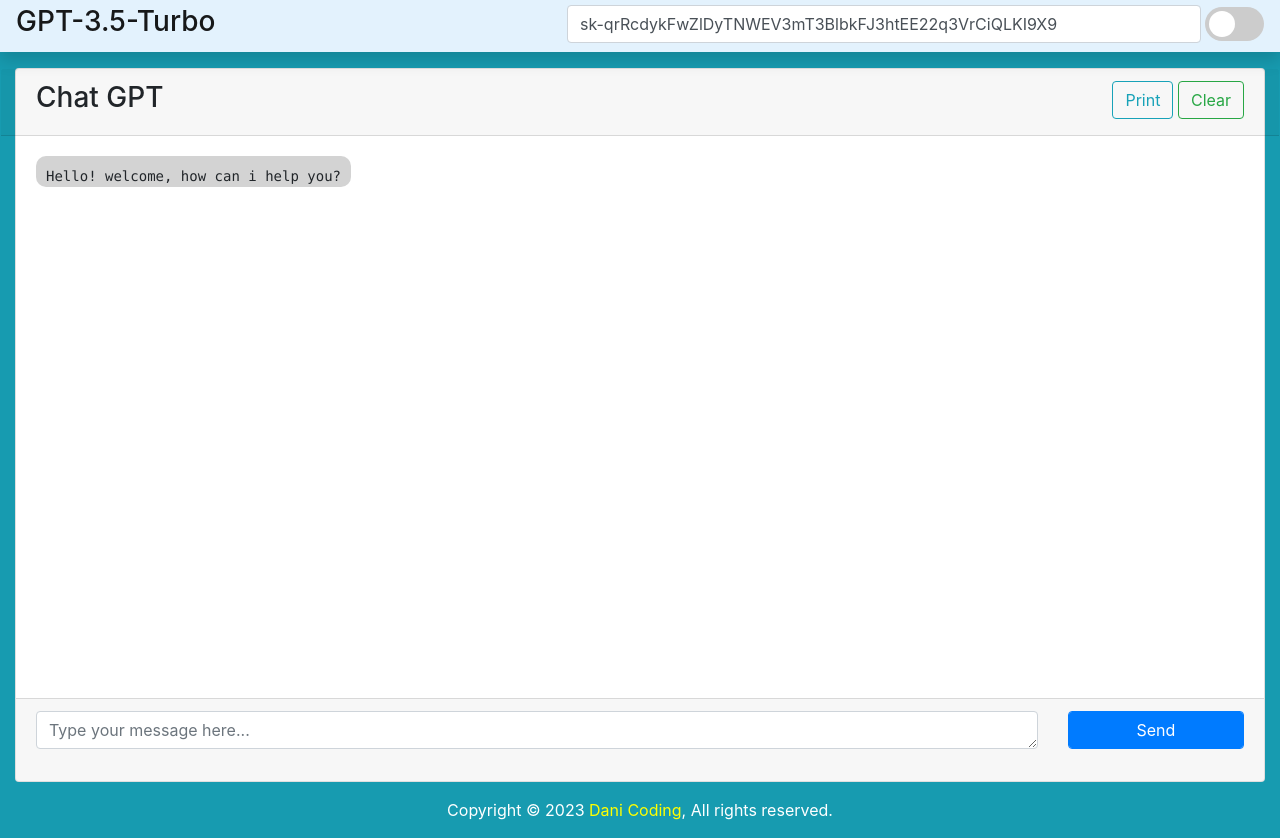
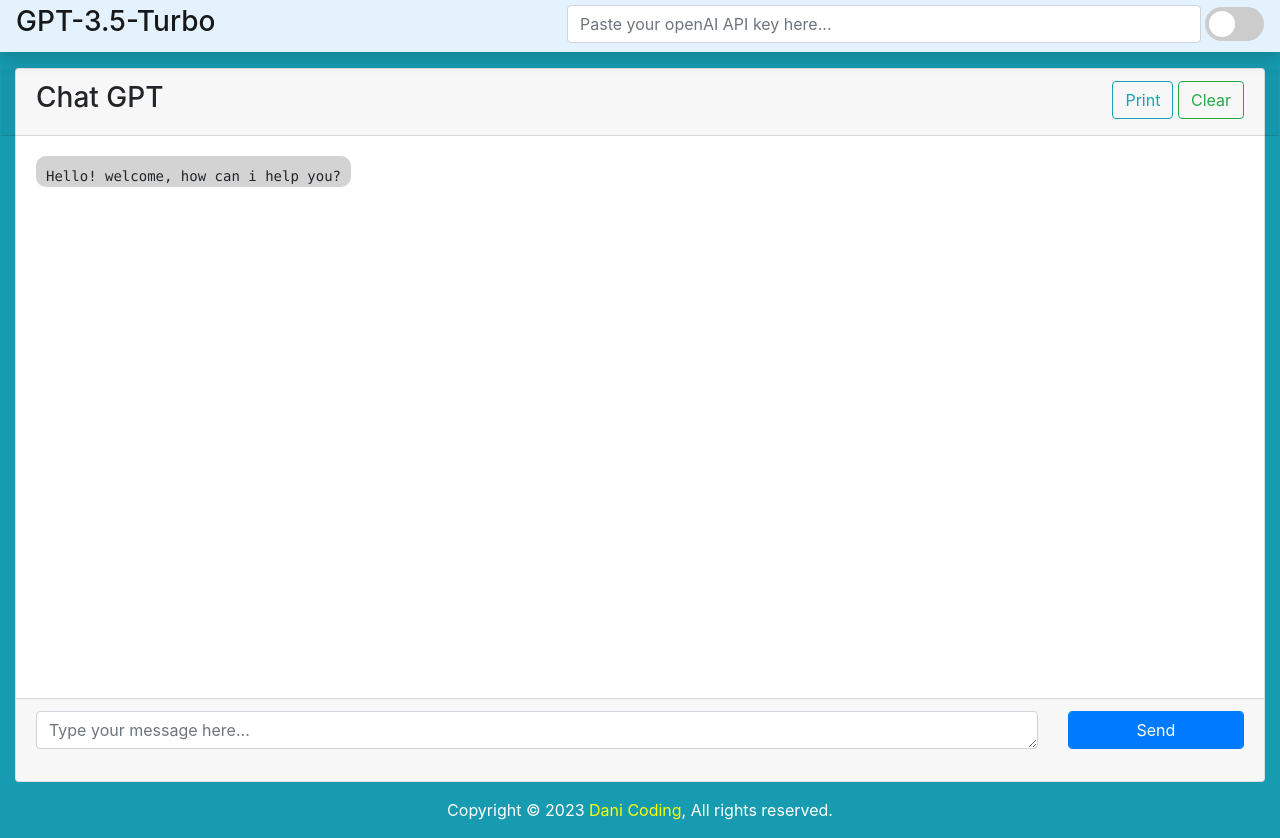
Before and after one commit to danidev196453/Chat-GPT-3-5-Turbo, a plain HTML site: page index.html in a window 1280 px wide. Drawn offline with nearby package versions, Linux system fonts and the light colour scheme.

Commit message:
Add files via upload

```diff
--- a/index.html
+++ b/index.html
@@ -20,7 +20,7 @@
 				<ul class="navbar-nav ml-auto mt-2 mt-lg-0 mb-1 ">
 					<li class="nav-item">
 						<div class="d-flex align-items-center">
-							<input type="text" id="apiKey" value="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" class="form-control mr-1 input-dark" size="55" placeholder="Paste your openAI API key here...">
+							<input type="text" id="apiKey" value="" class="form-control mr-1 input-dark" size="55" placeholder="Paste your openAI API key here...">
 							<label class="switch mb-0 pl-5">
 								<input type="checkbox" id="darkModeToggle" >
 								<span class="slider round"></span>
```
